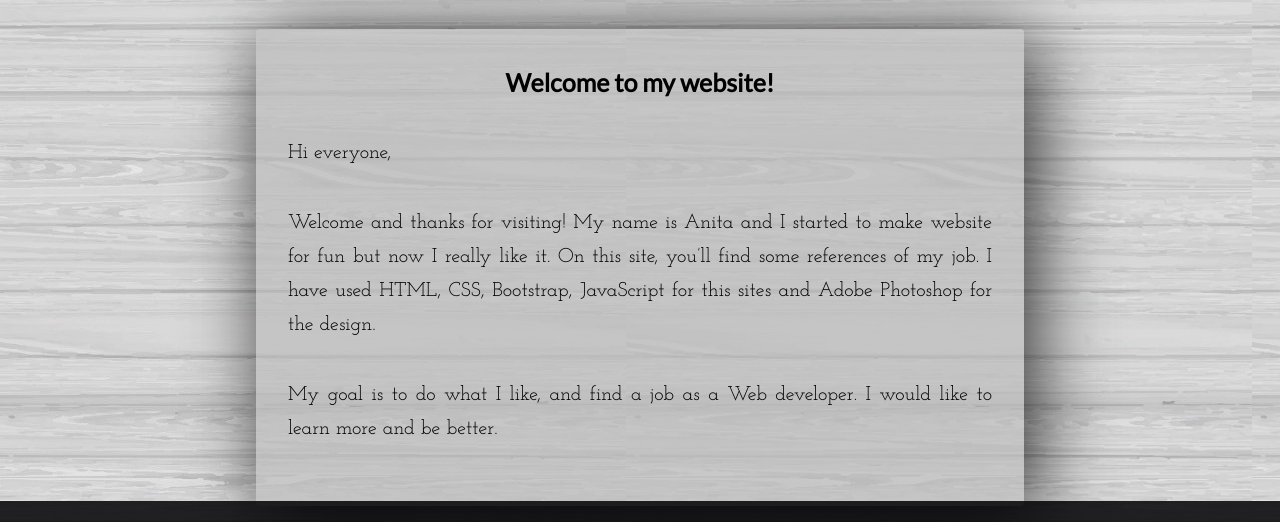
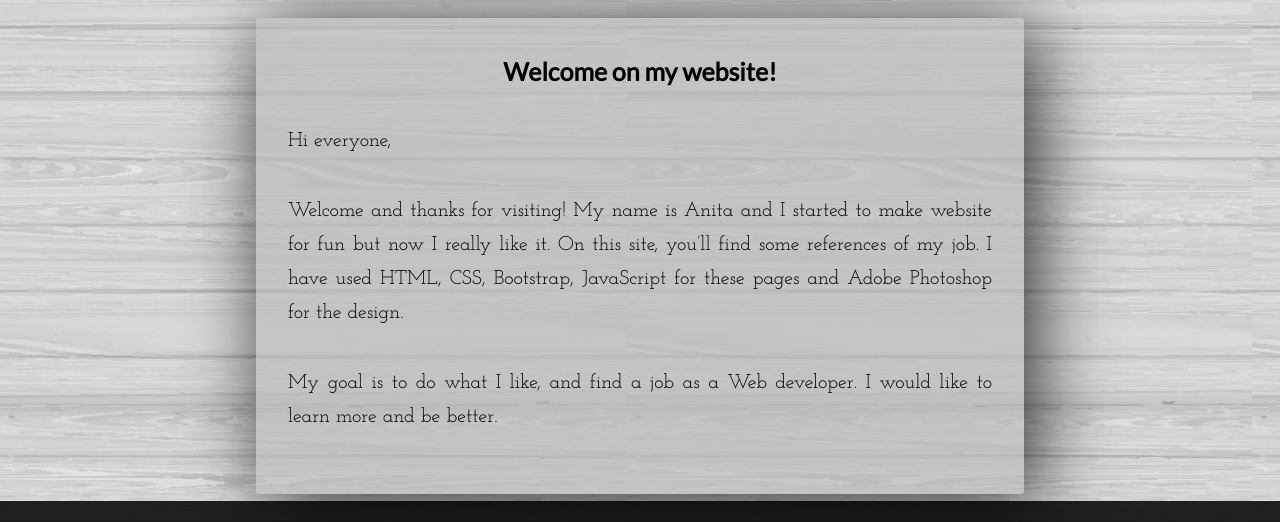
Before and after one commit to anitas92/Portofolio, a plain HTML site: page index.html in a window 1280 px wide. Shown: the part 219-741 px from the top of the page. Drawn offline with Linux system fonts and the light colour scheme.

```diff
--- a/index.html
+++ b/index.html
@@ -31,10 +31,10 @@
   </header>
   <main class="content">
     <div class="wrapper">
-    <h1>Welcome to my website!</h1>
+    <h1>Welcome on my website!</h1>
       <div class="about">
       <p> Hi everyone, </p>
-        <p>Welcome and thanks for visiting! My name is Anita and I started to make website for fun but now I really like it. On this site, you’ll find some references of my job. I have used HTML, CSS, Bootstrap, JavaScript for this sites and Adobe Photoshop for the design.</p>
+        <p>Welcome and thanks for visiting! My name is Anita and I started to make website for fun but now I really like it. On this site, you’ll find some references of my job. I have used HTML, CSS, Bootstrap, JavaScript for these pages and Adobe Photoshop for the design.</p>
         <p>My goal is to do what I like, and find a job as a Web developer. I would like to learn more and be better. </p>
       </div>
     </div>
--- a/main.css
+++ b/main.css
@@ -183,7 +183,7 @@
 
   main.content {
 
-    margin-top:15.5rem;
+   margin-top:14.8rem;
     margin-bottom: 2rem;
   }
   footer {
```
